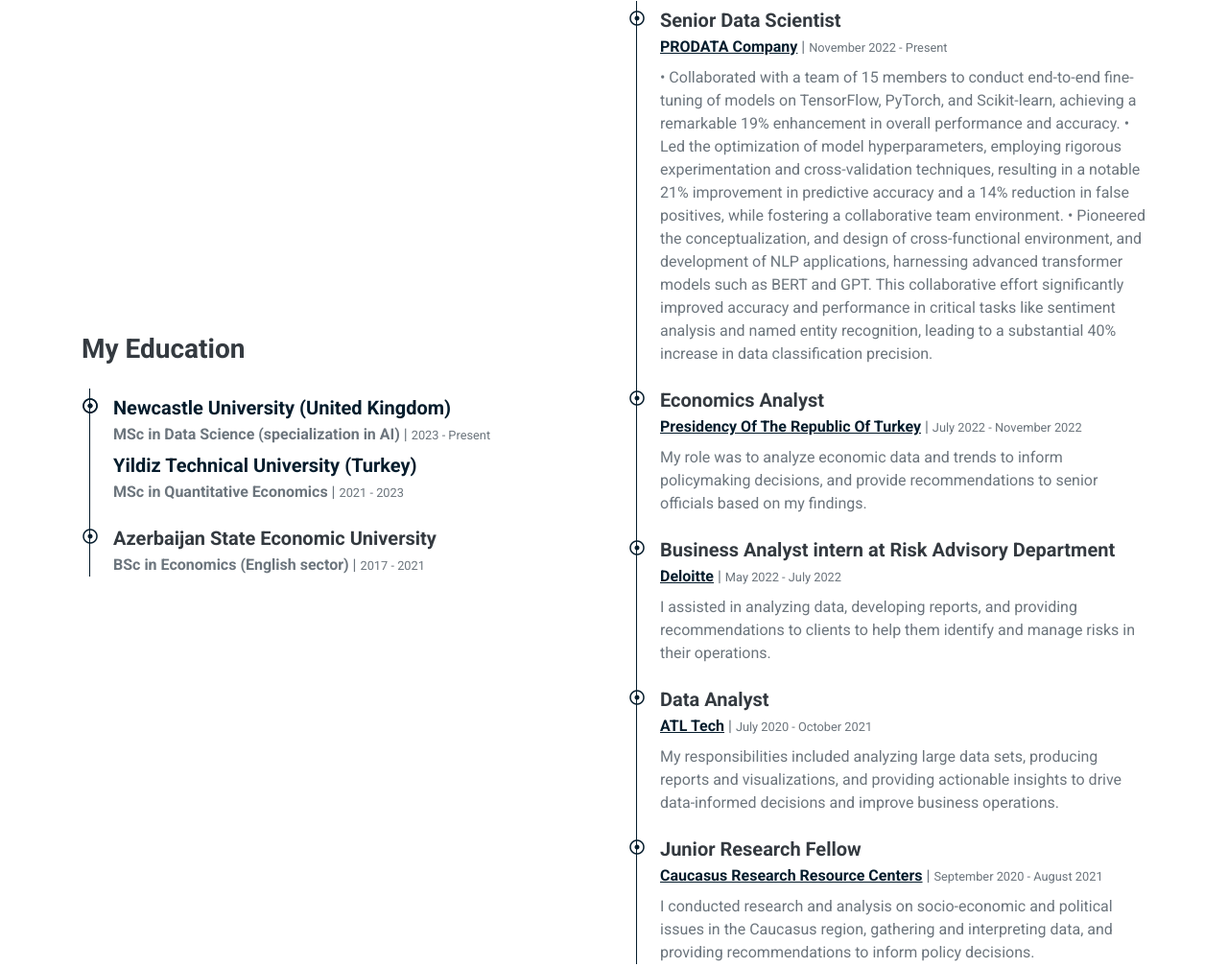
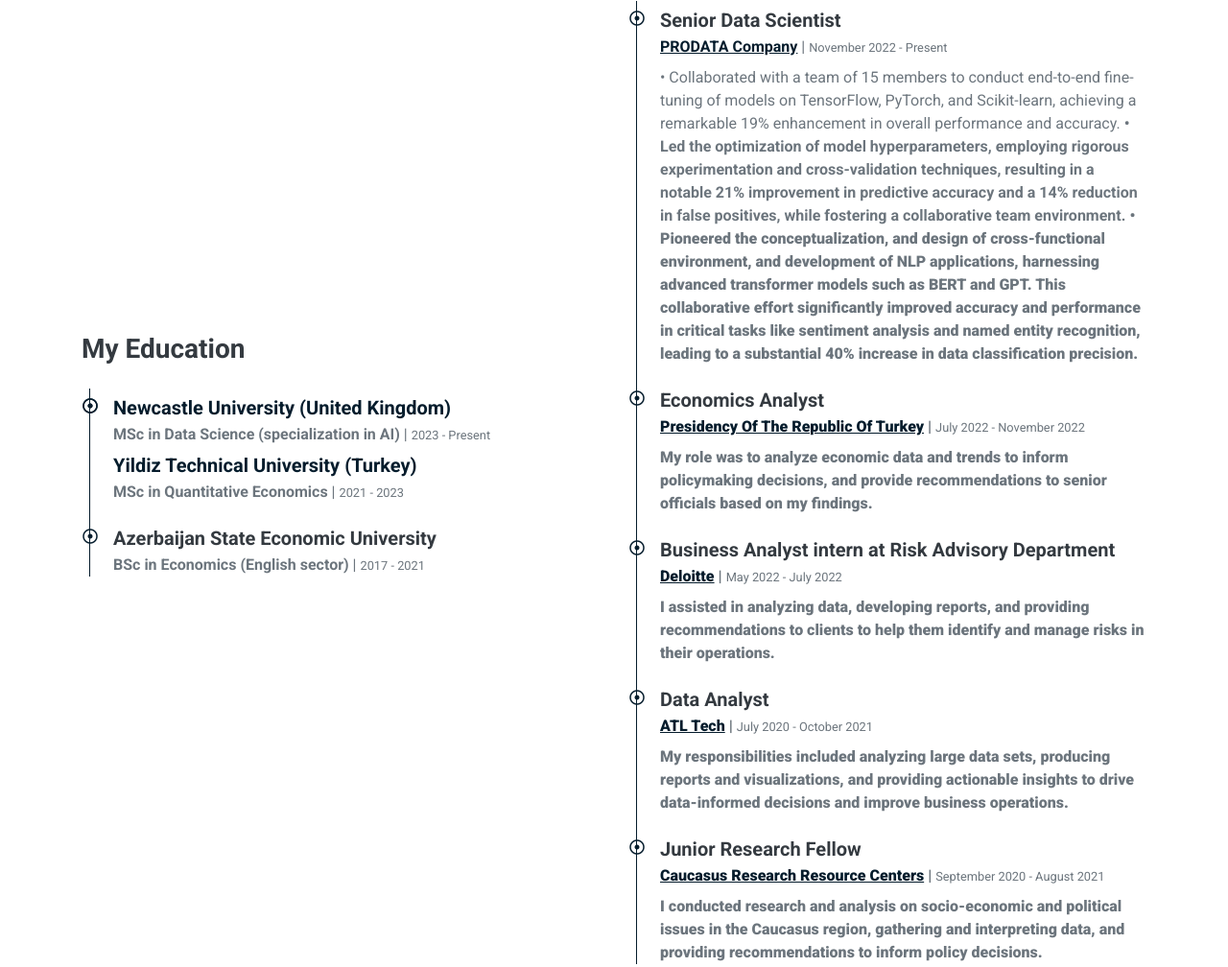
Before and after one commit to ElsunNabatov/elsunnabatov.github.io, a plain HTML site: page index.html in a window 1280 px wide. Shown: the part 2094-3102 px from the top of the page at 96% size. Drawn offline with nearby package versions, Linux system fonts and the light colour scheme.

Commit message:
Update index.html

```diff
--- a/index.html
+++ b/index.html
@@ -188,14 +188,14 @@
                             <p class="mb-2"><strong><a href="https://prodata.az/" target="_blank" style="text-decoration: underline">PRODATA Company</a></strong> | <small>November 2022 - Present</small></p>
                             <p>
                               • Collaborated with a team of 15 members to conduct end-to-end fine-tuning of models on TensorFlow, PyTorch, and
-                                Scikit-learn, achieving a remarkable 19% enhancement in overall performance and accuracy.
+                                Scikit-learn, achieving a remarkable 19% enhancement in overall performance and accuracy. <b>
                               • Led the optimization of model hyperparameters, employing rigorous experimentation and cross-validation techniques,
                                 resulting in a notable 21% improvement in predictive accuracy and a 14% reduction in false positives, while fostering a
-                                collaborative team environment.
+                                collaborative team environment. <b>
                               • Pioneered the conceptualization, and design of cross-functional environment, and development of NLP applications, harnessing
                                 advanced transformer models such as BERT and GPT. This collaborative effort significantly improved accuracy and
                                 performance in critical tasks like sentiment analysis and named entity recognition, leading to a substantial 40% increase
-                                in data classification precision.
+                                in data classification precision. <b>
                             </p>
                         </div>
                         <div class="position-relative mb-4">
```
